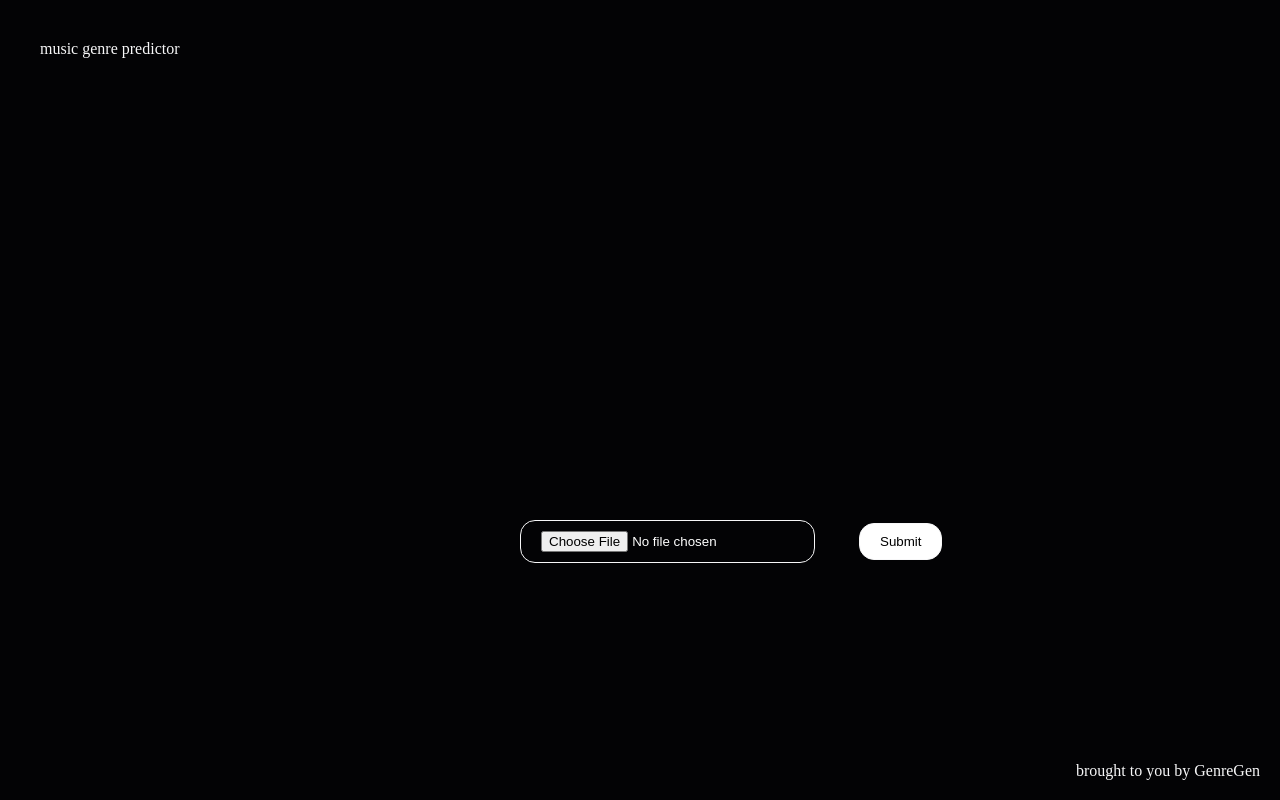
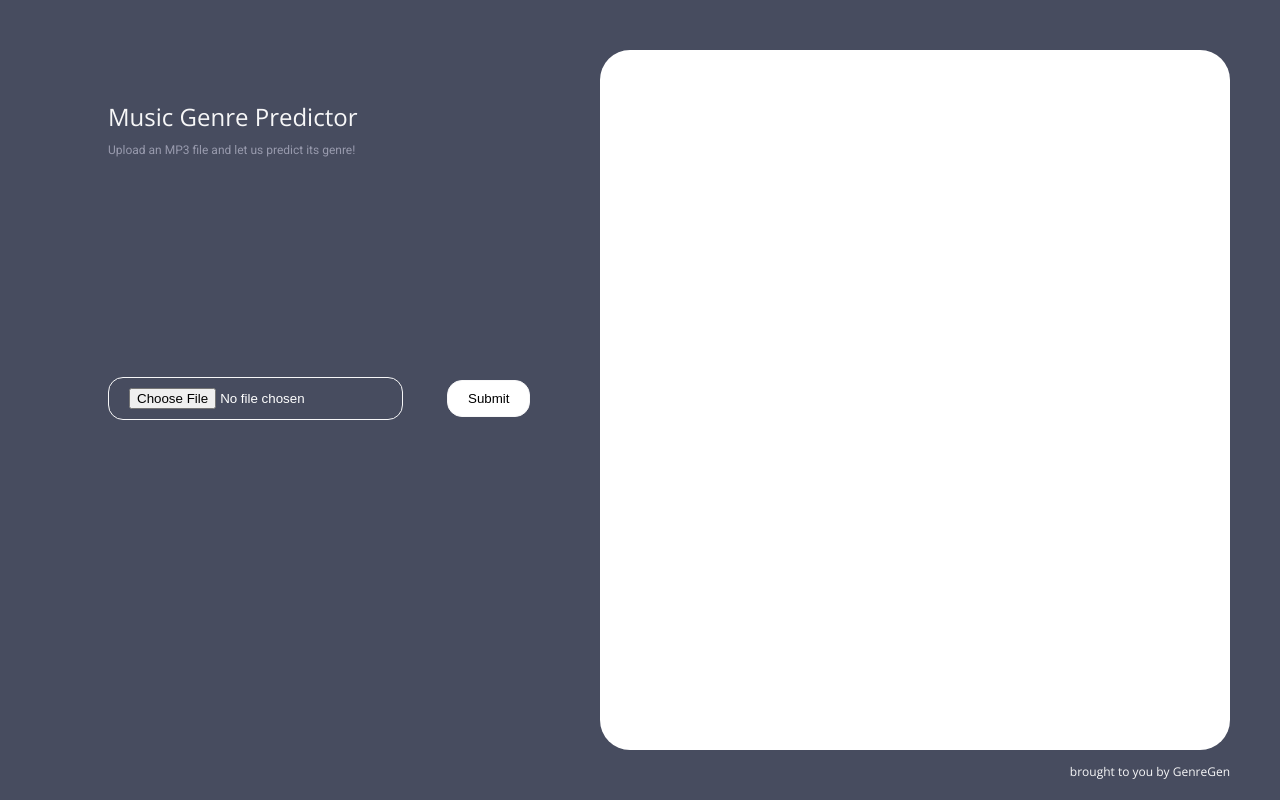
Before and after one commit to lucyxubroad/cs4701-frontend, a Flask app: page / in a window 1280 px wide. Run offline with Flask 2, Linux system fonts and the light colour scheme.

Commit message:
Update code to display wave image

```diff
--- a/app.py
+++ b/app.py
@@ -1,23 +1,28 @@
 import os
 import torch
 import torchaudio
+import matplotlib
 import matplotlib.pyplot as plt
+matplotlib.use('Agg')
 import urllib.request
 
 from flask import Flask,render_template,url_for,request, flash, redirect, send_from_directory
 from werkzeug.utils import secure_filename
 
+# Return true if uploaded file is of correct type (.wav)
 def allowed_file(filename):
 	return '.' in filename and filename.rsplit('.', 1)[1].lower() in ALLOWED_EXTENSIONS
 
 ALLOWED_EXTENSIONS = {'wav'}
 APP_ROOT = os.path.dirname(os.path.abspath(__file__))
+
+# Directory where we want to save uploads
 UPLOAD_FOLDER = os.path.join(APP_ROOT, 'static/uploads')
 
 app = Flask(__name__)
 app.config['UPLOAD_FOLDER'] = UPLOAD_FOLDER
 
-@app.route('/')
+@app.route('/', methods=['GET'])
 def home():
 	return render_template('home.html')
 
@@ -26,35 +31,26 @@ def upload_file():
     if request.method == 'POST':
         if 'file' not in request.files:
             flash('No file part')
-            return redirect(request.url)
+            return render_template('home.html')
         file = request.files['file']
         if file.filename == '':
             flash('No selected file')
-            return redirect(request.url)
+            return render_template('home.html')
         if file and allowed_file(file.filename):
             filename = secure_filename(file.filename)
             path_name = os.path.join(app.config['UPLOAD_FOLDER'], filename)
             file.save(path_name)
             waveform, sample_rate = torchaudio.load(path_name)
             plt.plot(sample_rate)
-            print("Shape of waveform: {}".format(waveform.size()))
-            print("Sample rate of waveform: {}".format(sample_rate))
-            plt.figure()
+            figure = plt.figure()
             plt.plot(waveform.t().numpy())
-            return redirect('/')
-
-@app.route('/predict' ,methods=['POST'])
-def predict():
-	return render_template('result.html')
-
-# @app.route('/<filename>')
-# def uploaded_file(filename):
-#     filename = 'http://127.0.0.1:5000/uploads/' + filename
-#     return render_template('template.html', filename=filename)
-
-# @app.route('/uploads/<filename>')
-# def send_file(filename):
-#     return send_from_directory(UPLOAD_FOLDER, filename)
+            figure_location = os.path.join(app.config['UPLOAD_FOLDER'], filename + '.png')
+            figure.savefig(figure_location)
+            print(figure_location)
+            name = './static/uploads/'+filename+'.png'
+            return render_template('home.html', name=name)
+        else:
+            return redirect(request.url)
 
 if __name__ == '__main__':
 	app.run(debug=True)
--- a/static/style.css
+++ b/static/style.css
@@ -1,24 +1,36 @@
 body {
-	background-color: #030305;
+	background-color: #474C5F;
 	color: #F7F7F8;
-}
 
-#team-name-footer {
-	position: absolute;
-	bottom: 20px;
-	right: 20px;
 }
 
 .form {
-	position: absolute;
-    top: 500px;
-    left: 500px;
+	/* position: absolute; */
+    /* top: 500px;
+	left: 500px; */
+	margin-top: 200px;
+	margin-left: 80px;
+}
+
+.header {
+	margin-top: 100px;
+	margin-left: 100px;
 }
 
 .title {
-	position: absolute;
-	top: 40px;
-	left: 40px;
+	font-family: 'Open Sans', sans-serif;
+	font-weight: 300;
+	font-size: 24px;
+	margin-top: 10px;
+	margin-bottom: 10px;
+}
+
+.subtitle {
+	margin-top: 10px;
+	margin-bottom: 10px;
+	font-size: 12px;
+	color: #989AAD;
+	font-family: 'Roboto', sans-serif;
 }
 
 .form-button {
@@ -36,3 +48,21 @@ body {
 	background-color: white;
 	color: black;
 }
+
+.output {
+	border-radius: 30px;
+	position: absolute;
+	right: 50px;
+	bottom: 50px;
+	top: 50px;
+	left: 600px;
+	background-color: white;
+}
+
+#team-name-footer {
+	position: absolute;
+	bottom: 20px;
+	right: 50px;
+	font-family: 'Open Sans', sans-serif;
+	font-size: 12px;
+}
--- a/templates/home.html
+++ b/templates/home.html
@@ -3,9 +3,13 @@
 <head>
 	<title>Home</title>
 	<link rel="stylesheet" href="{{ url_for('static', filename='style.css') }}">
+	<link href="https://fonts.googleapis.com/css?family=Open+Sans|Roboto&display=swap" rel="stylesheet">
 </head>
 <body>
-	<header class="title">music genre predictor</header>
+	<header class="header">
+		<p class="title">Music Genre Predictor</p>
+		<p class="subtitle">Upload an MP3 file and let us predict its genre!</p>
+	</header>
 
 	{% with messages = get_flashed_messages() %}
 	  {% if messages %}
@@ -17,11 +21,25 @@
 	  {% endif %}
 	{% endwith %}
 
+	<form class="form" method="post" action="/" enctype="multipart/form-data">
+		<input class="form-button" type="file" name="file" autocomplete="off" required>
+		<input class="form-button submit-button" type="submit" value="Submit">
+	</form>
+
+	<div class="output">
+		{% if name %}
+		<p><img src="{{name}}"></p>
+		{% else %}
+		<p></p>
+		{% endif %}
+	</div>
+
+	{% if message %}
+	<div id="team-name-footer">{message}</div>
+	{% else %}
 	<div id="team-name-footer">brought to you by GenreGen</div>
+	{% endif %}
+
 </body>
 
-<form class="form" method="post" action="/" enctype="multipart/form-data">
-	<input class="form-button" type="file" name="file" autocomplete="off" required>
-	<input class="form-button submit-button" type="submit" value="Submit">
-</form>
 </html>
```
